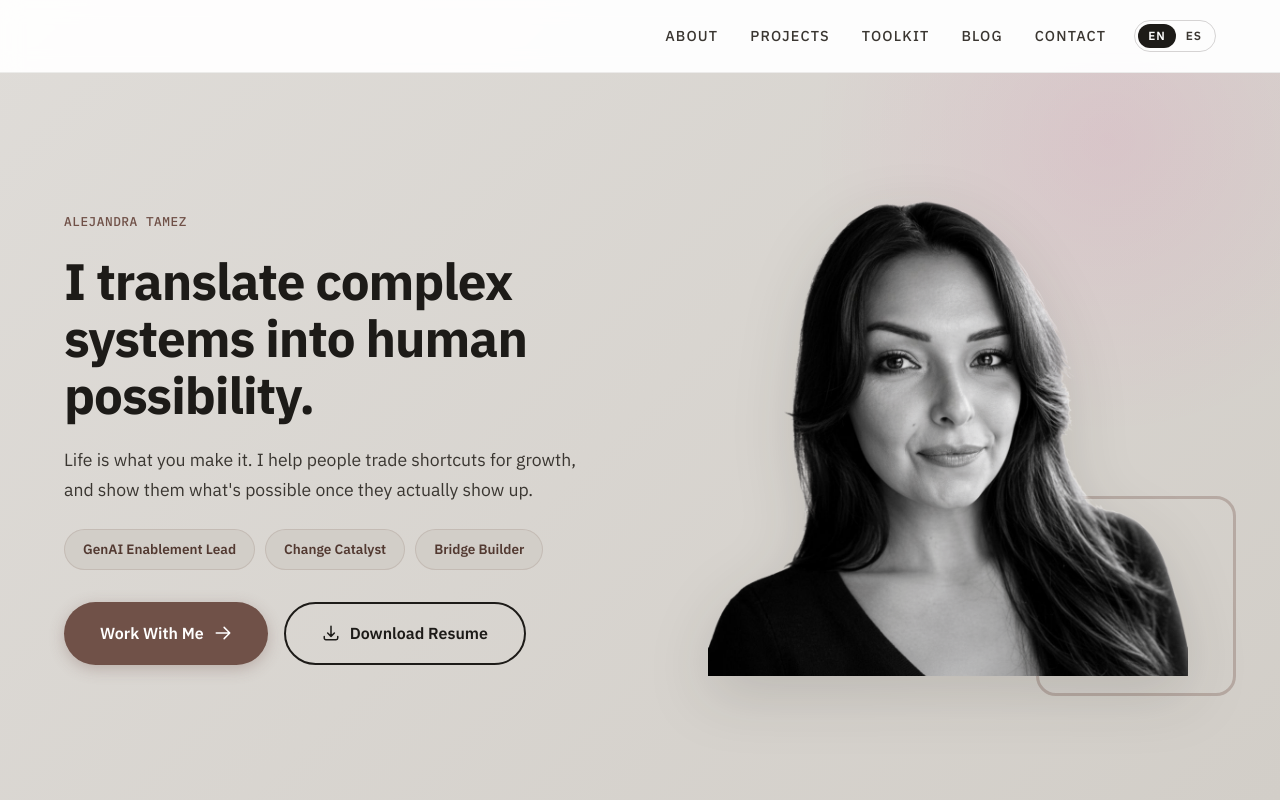
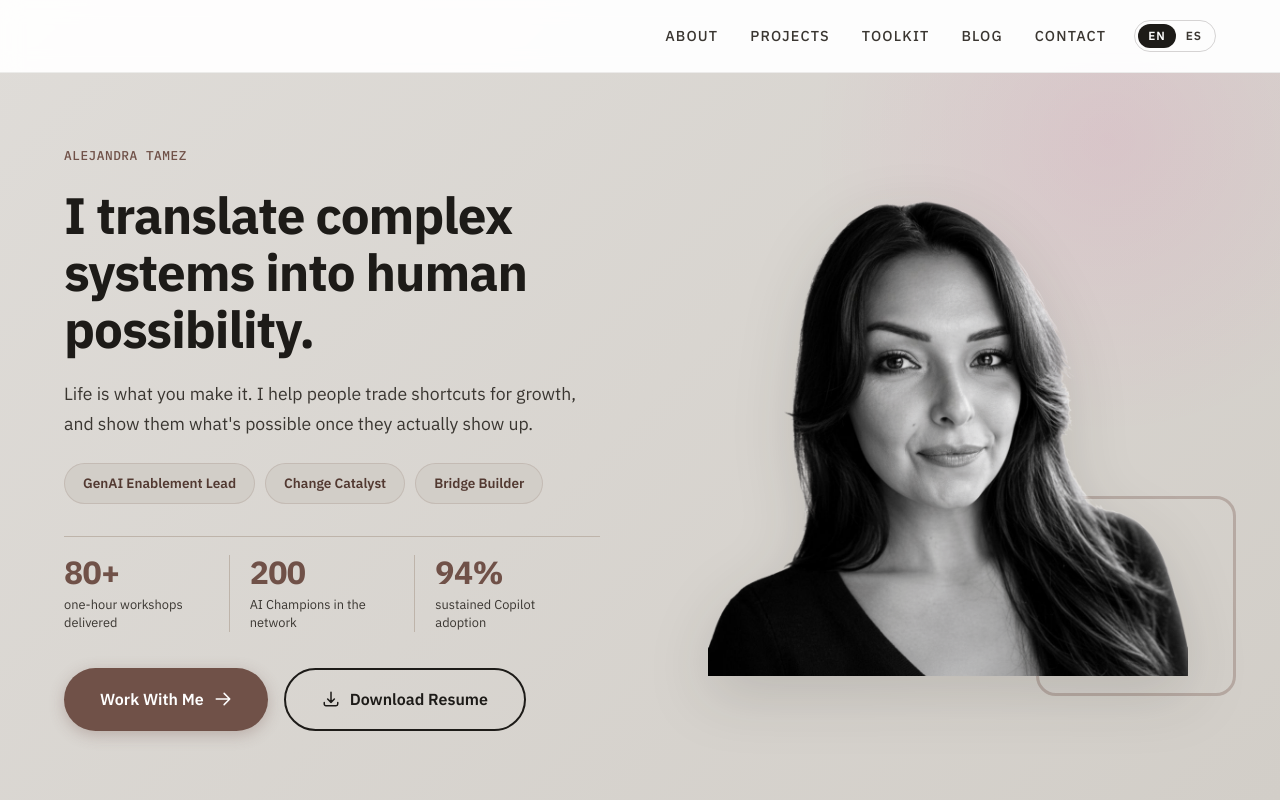
Before and after one commit to Atamez6744/atamez6744.github.io, a plain HTML site: page index.html in a window 1280 px wide. Shown: the top 800 px of the page. Drawn offline with Linux system fonts and the light colour scheme.

Commit message:
Homepage: add proof points row; align workshop count to 80+
Adds three proof points under the hero role tags (EN + ES):
80+ one-hour workshops, 200 AI Champions, 94% sustained Copilot adoption.
Updates the training-session count from 70+ to 80+ on About, the Copilot
case study and the Prompt Builder so the number matches everywhere.

Co-Authored-By: Claude Opus 5.5 <noreply@anthropic.com>
Claude-Session: https://claude.ai/code/session_01Q5eCC48NxpcSr5A6YuF6uA

```diff
--- a/index.html
+++ b/index.html
@@ -262,6 +262,40 @@
       border: 1px solid rgba(112, 81, 72, 0.15);
     }
 
+    /* Proof points row (hero) */
+    .hero-proof {
+      display: flex;
+      flex-wrap: wrap;
+      gap: 0;
+      margin: 0 0 36px;
+      padding: 18px 0 0;
+      border-top: 1px solid var(--sage-light);
+      list-style: none;
+      max-width: 560px;
+    }
+    .hero-proof li {
+      flex: 1 1 0;
+      min-width: 0;
+      padding: 0 20px;
+      border-left: 1px solid var(--sage-light);
+    }
+    .hero-proof li:first-child { padding-left: 0; border-left: none; }
+    .hero-proof-number {
+      display: block;
+      font-size: 2rem;
+      font-weight: 700;
+      line-height: 1.1;
+      color: var(--terracotta);
+      letter-spacing: -0.02em;
+    }
+    .hero-proof-label {
+      display: block;
+      margin-top: 6px;
+      font-size: 0.8rem;
+      line-height: 1.4;
+      color: var(--text-medium);
+    }
+
     .hero-cta {
       display: inline-flex;
       align-items: center;
@@ -1176,6 +1210,9 @@
       .hero-title { font-size: 2.4rem; }
       .hero-tagline { font-size: 0.75rem; letter-spacing: 0.18em; }
       .hero-text { max-width: 100%; }
+      .hero-proof { margin-left: auto; margin-right: auto; }
+      .hero-proof li { padding: 0 12px; }
+      .hero-proof-number { font-size: 1.6rem; }
 
       .quotes-track { flex-direction: column; align-items: center; gap: 32px; }
 
@@ -1290,6 +1327,11 @@
             <span class="role-tag">Change Catalyst</span>
             <span class="role-tag">Bridge Builder</span>
           </div>
+          <ul class="hero-proof" aria-label="Proof points">
+            <li><span class="hero-proof-number">80+</span><span class="hero-proof-label">one-hour workshops delivered</span></li>
+            <li><span class="hero-proof-number">200</span><span class="hero-proof-label">AI Champions in the network</span></li>
+            <li><span class="hero-proof-number">94%</span><span class="hero-proof-label">sustained Copilot adoption</span></li>
+          </ul>
           <div class="hero-buttons">
             <a href="#contact" class="hero-cta">
               Work With Me
```
Also changed, not shown: about.html (+1 -1 lines), case-studies/copilot-enablement-at-scale.html (+2 -2 lines), es/about.html (+1 -1 lines), es/case-studies/copilot-enablement-at-scale.html (+2 -2 lines), es/index.html (+42 -0 lines), es/tools/prompt-builder.html (+3 -3 lines), tools/prompt-builder.html (+3 -3 lines).
